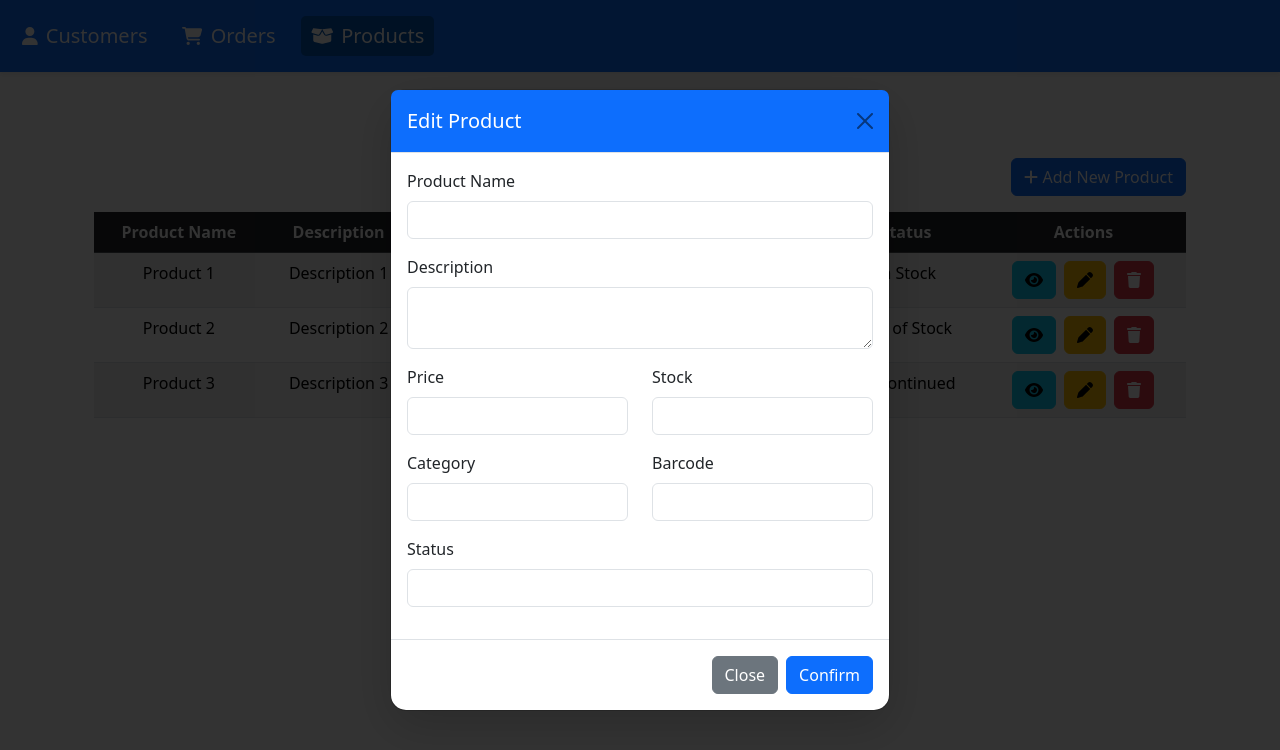
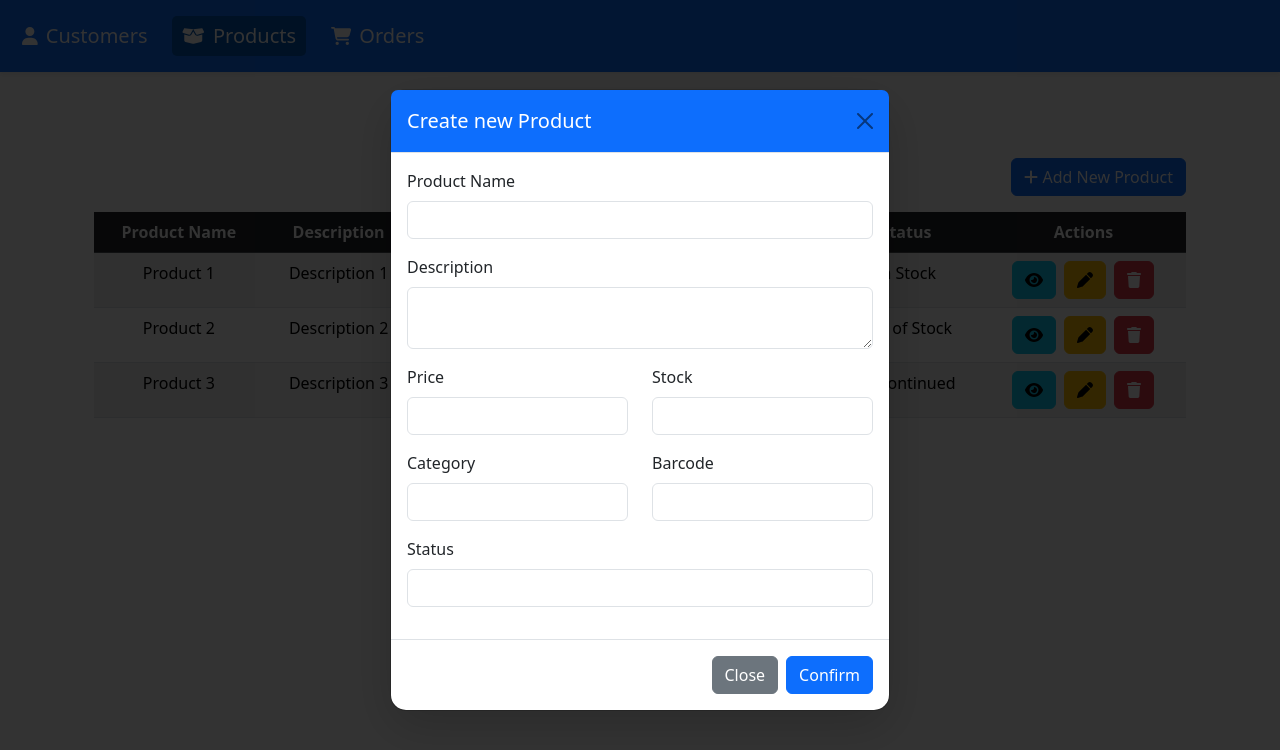
Before and after one commit to OusmaneLyDev/application-frontend-dynamique, a Vue app: page /products in a window 1280 px wide. Both pictures are taken after a click on the button "Add New Product". Shown: the top 750 px of the page. Built offline with nearby package versions, Linux system fonts and the light colour scheme.

Commit message:
Réorganisation du ménu de la navbar

```diff
--- a/src/App.vue
+++ b/src/App.vue
@@ -13,20 +13,20 @@
             <span>Customers</span>
           </router-link>
           <router-link
+            to="/products"
+            class="navbar-brand d-flex align-items-center"
+            exact-active-class="active-link"
+          >
+            <font-awesome-icon :icon="['fas', 'box-open']" class="me-2 icon-custom" />
+            <span>Products</span>
+          </router-link>
+          <router-link
             to="/orders"
             class="navbar-brand d-flex align-items-center"
             exact-active-class="active-link"
           >
             <font-awesome-icon :icon="['fas', 'shopping-cart']" class="me-2 icon-custom" />
             <span>Orders</span>
-          </router-link>
-          <router-link
-            to="/products"
-            class="navbar-brand d-flex align-items-center"
-            exact-active-class="active-link"
-          >
-            <font-awesome-icon :icon="['fas', 'box-open']" class="me-2 icon-custom" />
-            <span>Products</span>
           </router-link>
         </div>
       </div>
--- a/src/views/ProductsView.vue
+++ b/src/views/ProductsView.vue
@@ -51,7 +51,7 @@
       <div class="modal-dialog modal-md modal-dialog-centered">
         <div class="modal-content rounded-4 shadow-lg">
           <div class="modal-header bg-primary text-white">
-            <h5 class="modal-title">{{ isEditMode ? 'Edit' : 'Add' }} Product</h5>
+            <h5 class="modal-title">{{ isEditMode ? 'Create new' : 'Add' }} Product</h5>
             <button type="button" class="btn-close" @click="closeModal"></button>
           </div>
           <div class="modal-body">
```
